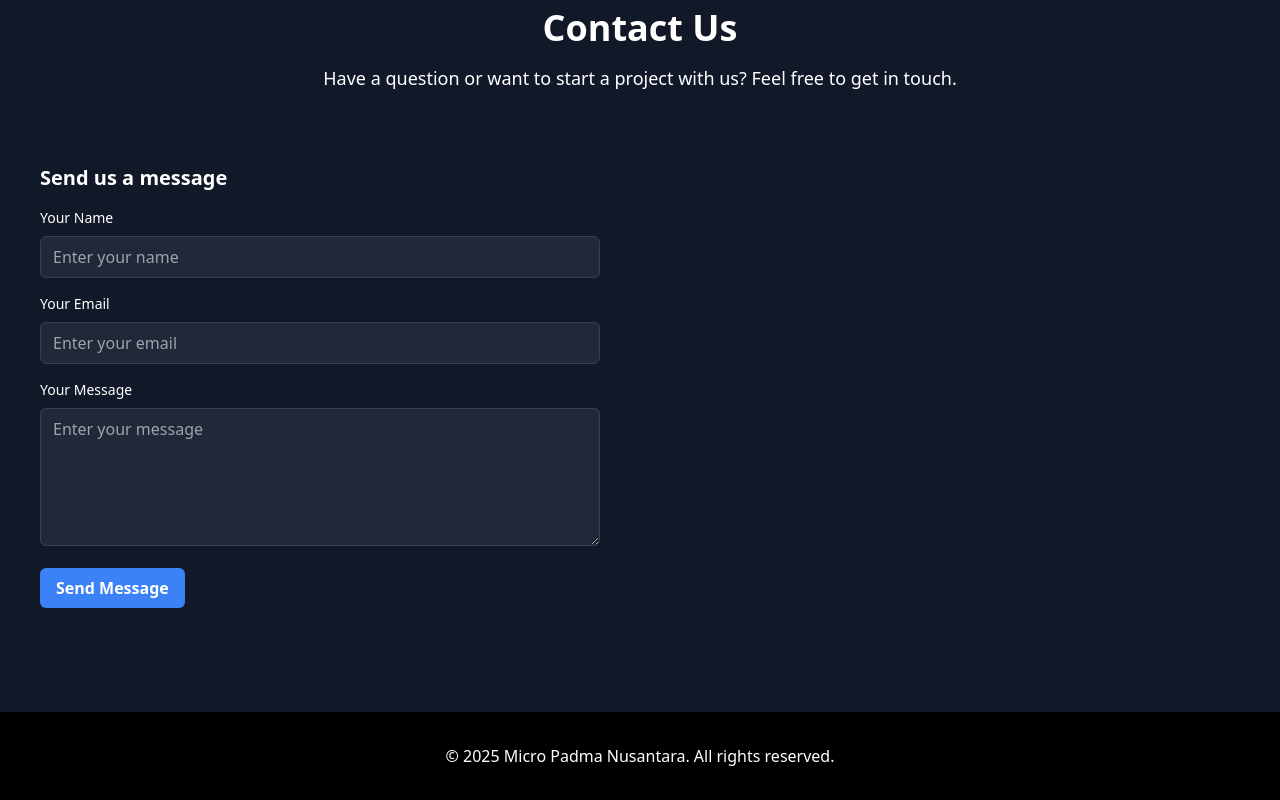
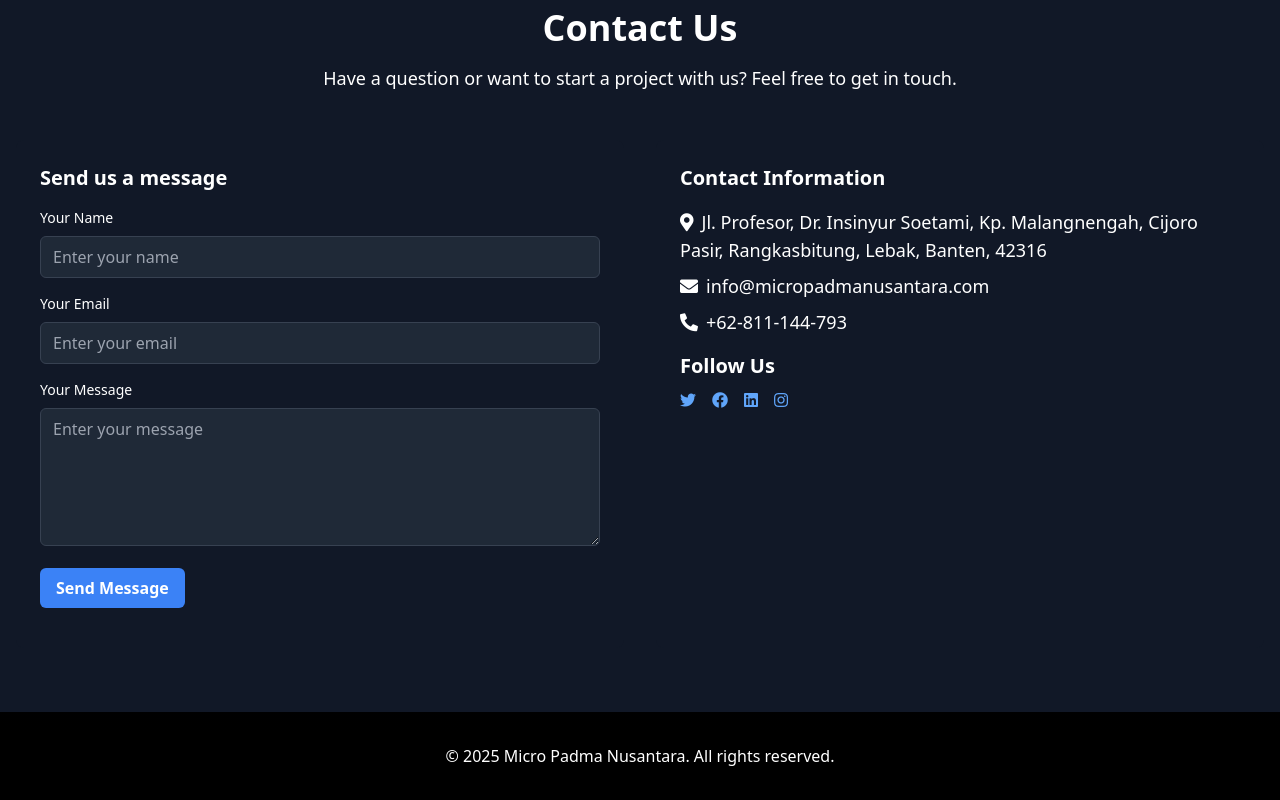
Before and after one commit to wildan190/MicroPadmaNusantara, a website: page public/index.html in a window 1280 px wide. Shown: the part 4200-5000 px from the top of the page. Drawn offline with nearby package versions, Linux system fonts and the light colour scheme.

Commit message:
perbaikan kontak information

```diff
--- a/public/index.html
+++ b/public/index.html
@@ -442,6 +442,37 @@
             </form>
             <div id="responseMessage" class="mt-4 text-lg"></div>
           </div>
+          <!-- Contact Information -->
+          <div class="bg-gray-900 rounded-lg p-6">
+            <h3 class="text-xl font-semibold mb-4">Contact Information</h3>
+            <p class="text-lg mb-2">
+              <i class="fas fa-map-marker-alt mr-2"></i>Jl. Profesor, Dr.
+              Insinyur Soetami, Kp. Malangnengah, Cijoro Pasir, Rangkasbitung,
+              Lebak, Banten, 42316
+            </p>
+            <p class="text-lg mb-2">
+              <i class="fas fa-envelope mr-2"></i>info@micropadmanusantara.com
+            </p>
+            <p class="text-lg mb-2">
+              <i class="fas fa-phone-alt mr-2"></i>+62-811-144-793
+            </p>
+            <div class="mt-4">
+              <h3 class="text-xl font-semibold mb-2">Follow Us</h3>
+              <div class="flex items-center">
+                <a href="#" class="text-blue-400 hover:text-blue-300 mr-4"
+                  ><i class="fab fa-twitter"></i
+                ></a>
+                <a href="#" class="text-blue-400 hover:text-blue-300 mr-4"
+                  ><i class="fab fa-facebook"></i
+                ></a>
+                <a href="#" class="text-blue-400 hover:text-blue-300 mr-4"
+                  ><i class="fab fa-linkedin"></i
+                ></a>
+                <a href="#" class="text-blue-400 hover:text-blue-300"
+                  ><i class="fab fa-instagram"></i
+                ></a>
+              </div>
+            </div>
         </div>
       </div>
     </section>
```
